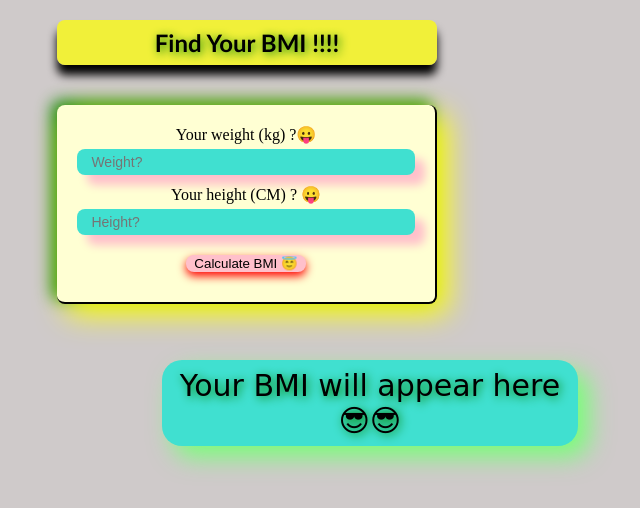
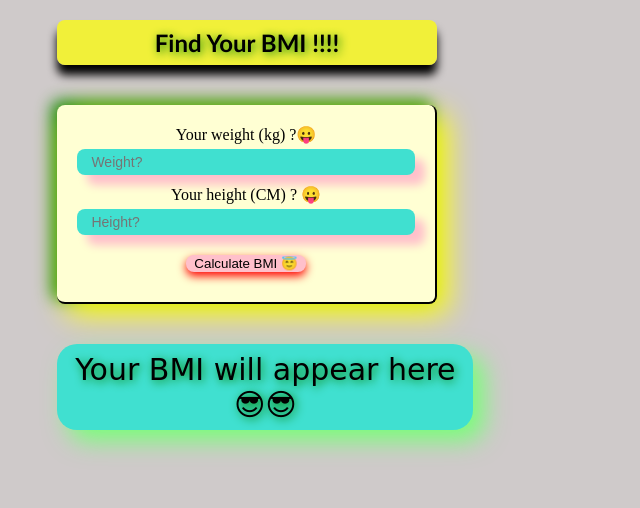
Before and after one commit to shokushwaha/BMI-Calculator, a plain HTML site: page index.html in a window 1280 px wide. Shown: the whole page, without its empty margins (393-1033 px from the left). Drawn offline with Linux system fonts and the light colour scheme.

Commit message:
Update style.css

```diff
--- a/style.css
+++ b/style.css
@@ -93,8 +93,7 @@ form p:nth-child(1){
 #results{
     /* border: 2px solid red; */
     margin-top: 40px;
-    position: absolute;
-    left: 555px;
+
     font-family:cursive;
     font-size: 30px;
     width: 400px;
```
